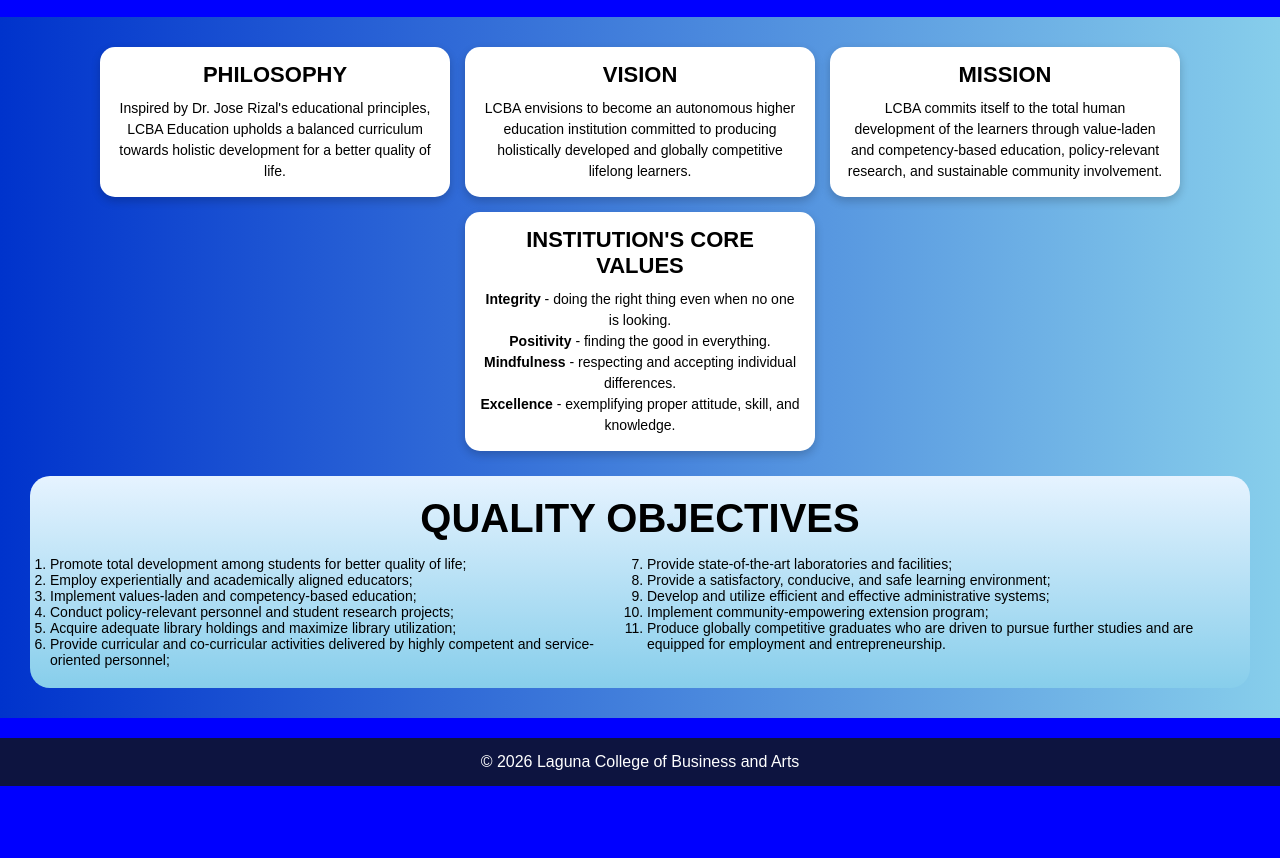
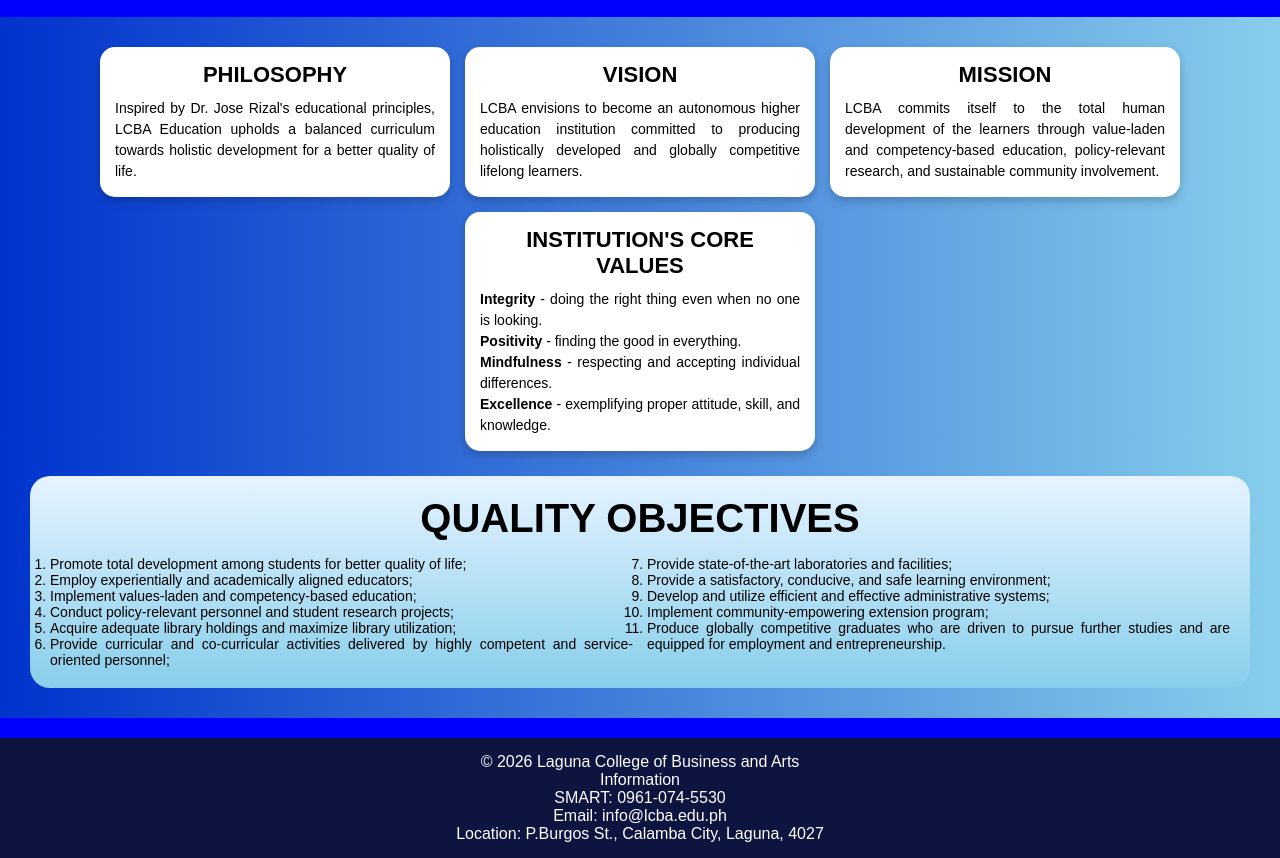
Before and after one commit to Carlxxl/LCBA-WEB-PAGE-STEM-, a plain HTML site: page aboutlcba.html in a window 1280 px wide. Shown: the part 579-1437 px from the top of the page. Before the commit the page ends 1365 px from the top, so only its background shows below. Drawn offline with Linux system fonts and the light colour scheme.

Commit message:
Add files via upload

```diff
--- a/aboutlcba.html
+++ b/aboutlcba.html
@@ -111,8 +111,16 @@
 </div>
 <!-- Footer -->
 <div class="footer">
-  <p>© 2026 Laguna College of Business and Arts</p>
+  <p>© 2026 Laguna College of Business and Arts
+    <br>
+    Information
+    <br>
+    SMART: 0961-074-5530
+    <br>
+    Email: info@lcba.edu.ph
+    <br>
+    Location: P.Burgos St., Calamba City, Laguna, 4027
+  </p>
 </div>
-
 </body>
 </html>
--- a/style.css
+++ b/style.css
@@ -86,9 +86,10 @@
 
 /* Paragraph Text */
 .content p {
-  text-align: justify;
   line-height: 1.6;
   margin-bottom: 10px;
+  text-align: justify;
+  text-justify: inter-word;
 }
 
 /* Footer */
@@ -142,6 +143,9 @@
   font-size: 14px;
   line-height: 1.5;
   text-align: center;
+  text-align: justify;
+  text-justify: inter-word;
+
 }
 
 /* Quality Objectives Box */
@@ -162,6 +166,8 @@
 .quality-box ol {
   columns: 2;
   font-size: 14px;
+  text-align: justify;
+  text-justify: inter-word;
 }
 
 .video-gallery{
```
Also changed, not shown: aboutstem.html (+10 -1 lines), imagegallery.html (+10 -1 lines), index.html (+10 -2 lines), puzzle.html (+10 -1 lines), videogallery.html (+11 -3 lines).
